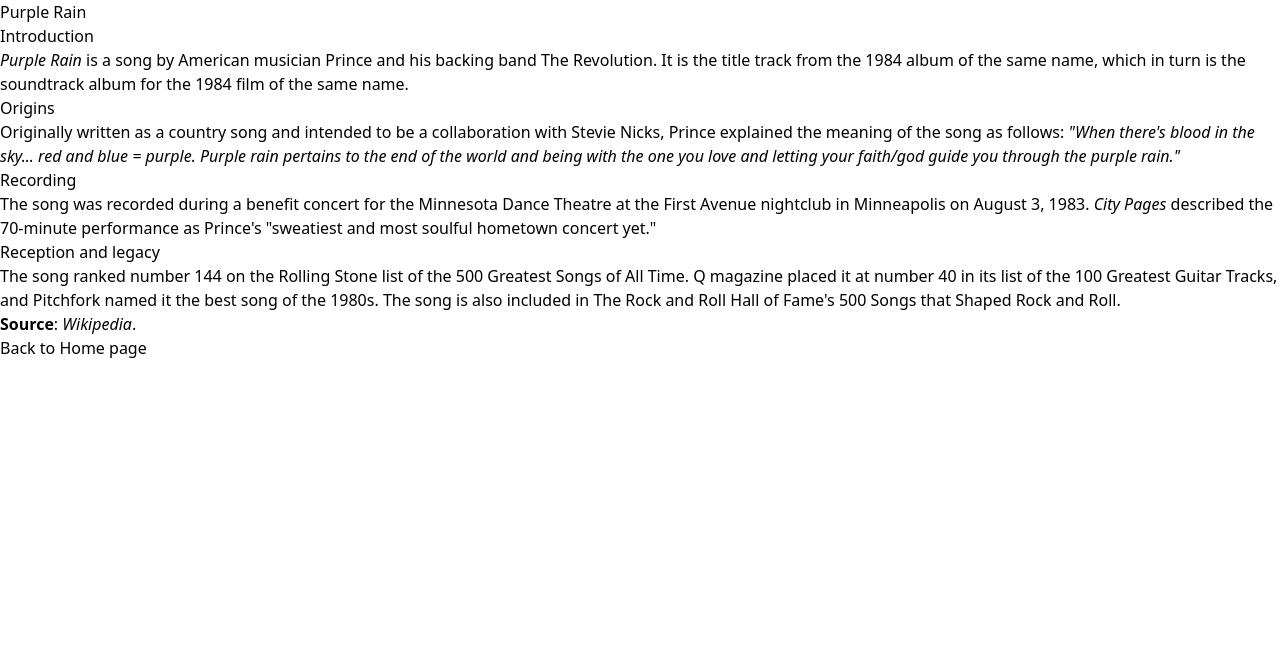
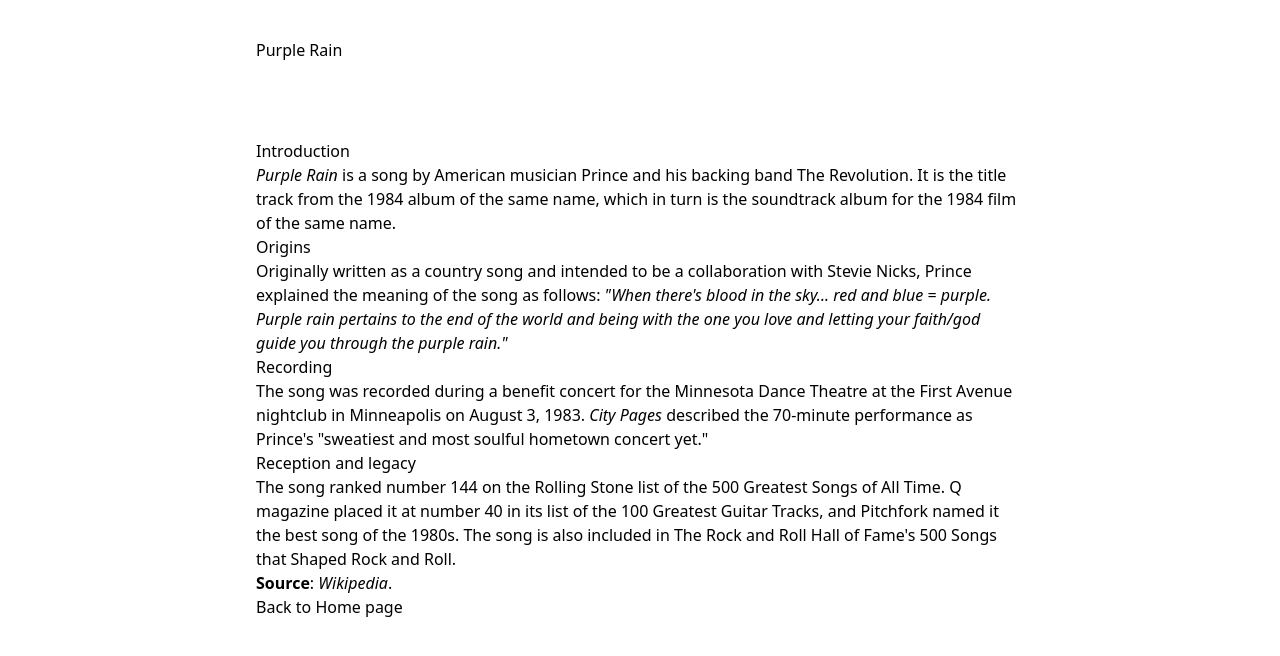
Before and after one commit to AndreRDorset/AndreRDorset.github.io, a website: page exercises/page-2.html in a window 1280 px wide. Drawn offline with nearby package versions, Linux system fonts and the light colour scheme.

Commit message:
Adding padding to all pages

```diff
--- a/exercises/page-2.html
+++ b/exercises/page-2.html
@@ -5,7 +5,15 @@
         <meta name="viewport" content="width=device-width, initial-scale=1.0">
 
         <script src="https://cdn.jsdelivr.net/npm/@tailwindcss/browser@4"></script>
-        <style type="text/tailwindcss"></style>
+        <style type="text/tailwindcss">
+            header {
+                @apply pt-8 px-[9%] pb-[42px] md:py-[3%] md:px-[20%];
+            }
+
+            section {
+                @apply pt-8 px-[9%] pb-[42px] md:py-[3%] md:px-[20%];
+            }
+        </style>
 
         <title>Purple Rain</title>
         <meta name="description" content="A basic web page containing some text from Wikipedia about the 1983-recorded song Purple Rain by Prince">
```
Also changed, not shown: exercises/page-1.html (+9 -1 lines), exercises/page-3.html (+9 -1 lines), index.html (+9 -1 lines).
